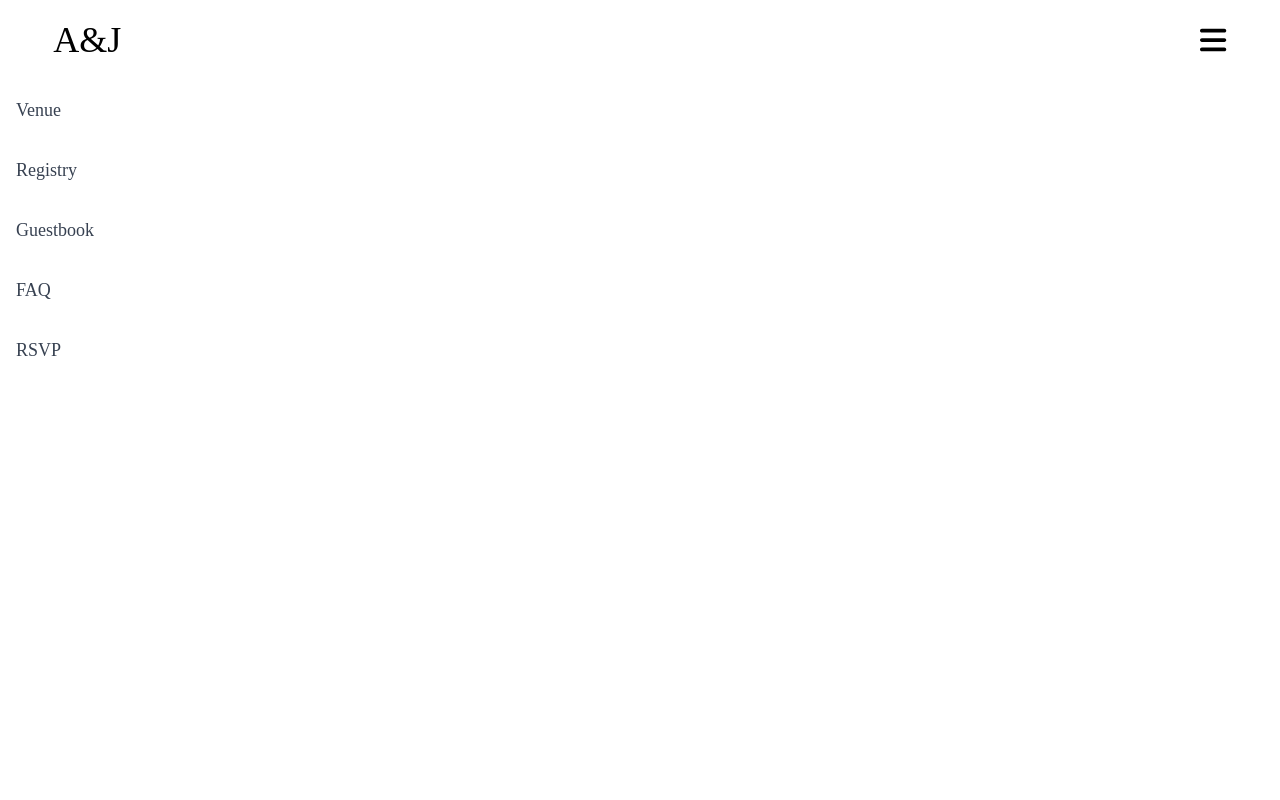
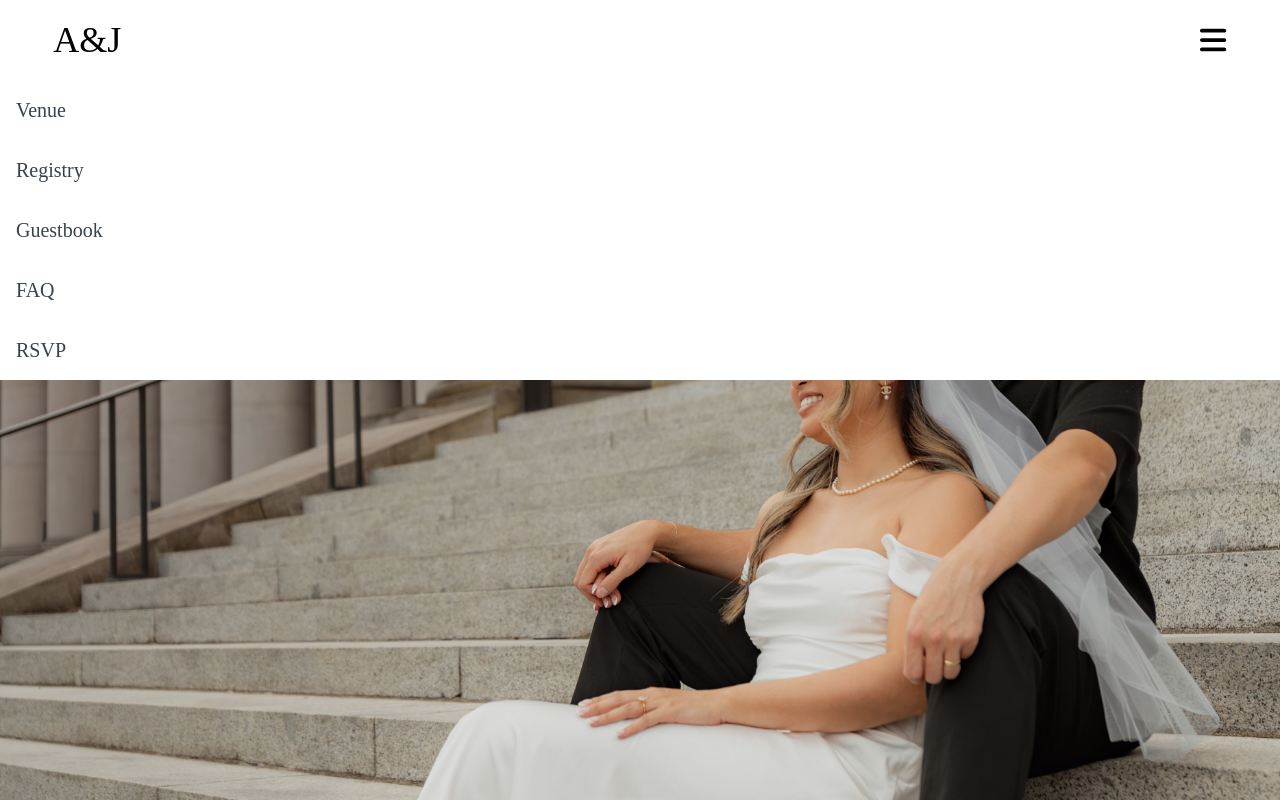
Before and after one commit to matthew-beep/wedding-v2, a Next.js app in the folder wedding-v2/: page / in a window 1280 px wide. Both pictures are taken after a click on the icon 1213 px from the left and 40 px from the top of the page. Shown: the top 800 px of the page. Built offline with nearby package versions, Linux system fonts and the light colour scheme; a web font is replaced by a local one.

Commit message:
working on disappearing nav

```diff
--- a/wedding-v2/src/app/mobileNav.tsx
+++ b/wedding-v2/src/app/mobileNav.tsx
@@ -50,8 +50,17 @@ const MobileNav: React.FC<MobileNavProps> = ({ scroll, height }) => {
   }, [downAnimation])
 
   useEffect(() => {
-    if (scroll >= (0.75 * height)) { // going to need to detect scrolling down and when
-      console.log("disappear");
+    if (scroll > (0.75 * height)) { // going to need to detect scrolling down and when
+      console.log("disappear " + scroll);
+      controls.start({
+        y: '-100%',
+        transition: { duration: 0.1, ease: [0.43, 0.13, 0.23, 0.96] }
+      })
+    } else {
+      controls.start({
+        y: '0%',
+        transition: { duration: 0.1, ease: [0.43, 0.13, 0.23, 0.96] }
+      })
     }
   }, [height, scroll])
 
@@ -87,7 +96,7 @@ const MobileNav: React.FC<MobileNavProps> = ({ scroll, height }) => {
   return (
     <nav className="font-canto w-full flex flex-col">
       <motion.div
-        className='flex flex-col h-screen'
+        className='flex flex-col'
       >
         <motion.section
           className="flex w-full justify-center h-20 items-center"
@@ -110,19 +119,19 @@ const MobileNav: React.FC<MobileNavProps> = ({ scroll, height }) => {
         <motion.section
           className="bg-white flex-grow"
           initial={{
-            opacity: 0
+            opacity: 0,
           }}
           animate={{
             opacity: 1,
             transition: { duration: 0.3, ease: [0.43, 0.13, 0.23, 0.96] }
           }}
         >
-          <ul className="flex flex-col w-full h-full">
-            <li className="text-lg text-gray-700 py-4 px-4">Venue</li>
-            <li className="text-lg text-gray-700 py-4 px-4">Registry</li>
-            <li className="text-lg text-gray-700 py-4 px-4">Guestbook</li>
-            <li className="text-lg text-gray-700 py-4 px-4">FAQ</li>
-            <li className="text-lg text-gray-700 py-4 px-4">RSVP</li>
+          <ul className="flex flex-col w-full h-full text-xl">
+            <li className="text-gray-700 py-4 px-4">Venue</li>
+            <li className="text-gray-700 py-4 px-4">Registry</li>
+            <li className="text-gray-700 py-4 px-4">Guestbook</li>
+            <li className="text-gray-700 py-4 px-4">FAQ</li>
+            <li className="text-gray-700 py-4 px-4">RSVP</li>
           </ul>
         </motion.section>
         }
```
